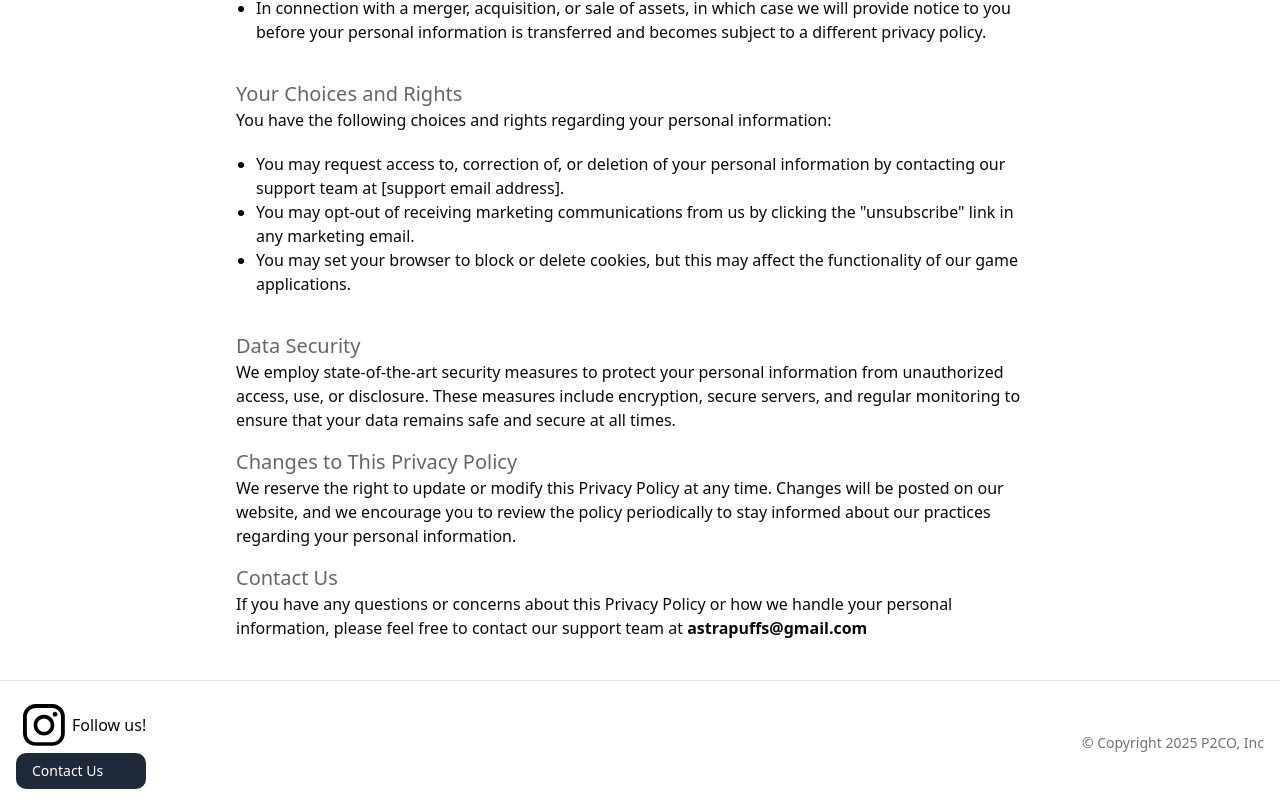
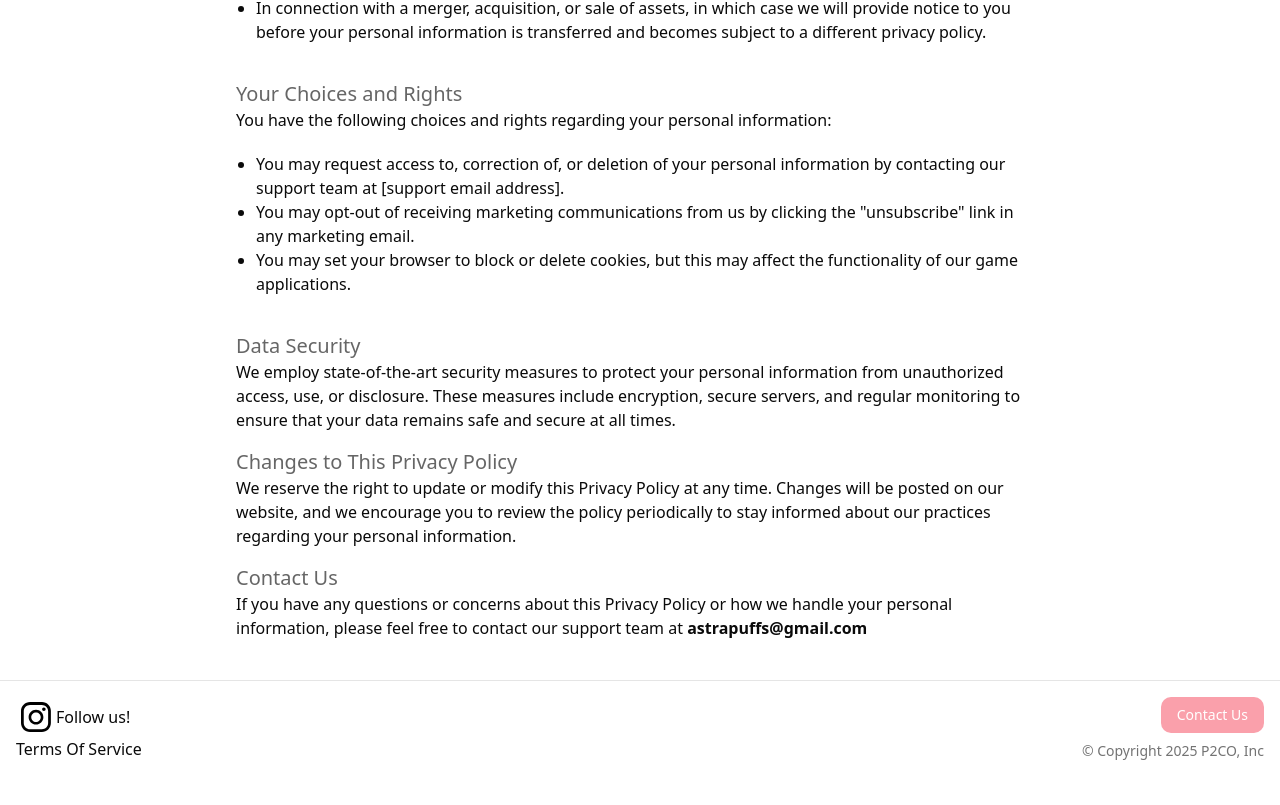
Before and after one commit to mainak9163/mimik, a Next.js app: page /privacy-policy in a window 1280 px wide. Shown: the part 1028-1833 px from the top of the page. After the commit the page ends 1805 px from the top, so only its background shows below. Built offline with nearby package versions, Linux system fonts and the light colour scheme.

Commit message:
Re-apply footer changes

```diff
--- a/components/footer.tsx
+++ b/components/footer.tsx
@@ -7,7 +7,7 @@ const InstagramLogo = () => {
     <img
       src={"/instagram.svg"}
       alt={`instagram logo`}
-      className="w-14 h-14 object-cover"
+      className="w-10 h-10 object-cover"
     />
   );
 };
@@ -34,15 +34,8 @@ const Footer = () => {
 
   return (
     <footer className="w-full border-t border-border bg-background/80 py-4">
-      <div className="container mx-auto flex flex-col justify-between px-4 md:flex-row md:items-center">
-        <div className="mb-2 md:mb-0 flex flex-col-reverse">
-          <a
-            href="#contact"
-            onClick={handleContactClick}
-            className="text-sm hover:text-white/70 bg-gray-800 px-4 py-2 text-white rounded-lg"
-          >
-            Contact Us
-          </a>
+      <div className="container mx-auto flex justify-between px-4 md:flex-row md:items-center">
+        <div className="mb-2 md:mb-0 flex flex-col">
           <a
             href="https://instagram.com/astrapuffs"
             className="flex flex-row items-center cursor-pointer"
@@ -50,8 +43,21 @@ const Footer = () => {
             <InstagramLogo />
             Follow us!
           </a>
+          <a
+            href="#terms-of-service"
+            className="flex flex-row items-center cursor-pointer"
+          >
+            Terms Of Service
+          </a>
         </div>
-        <div className="text-sm text-muted-foreground">
+        <div className="text-sm text-muted-foreground flex flex-col items-end gap-2">
+          <a
+            href="#contact"
+            onClick={handleContactClick}
+            className="w-fit grow-0 text-sm hover:text-white/70 bg-[#faa0ab] px-4 py-2 text-white rounded-lg"
+          >
+            Contact Us
+          </a>
           &copy; Copyright {currentYear} P2CO, Inc
         </div>
       </div>
```
